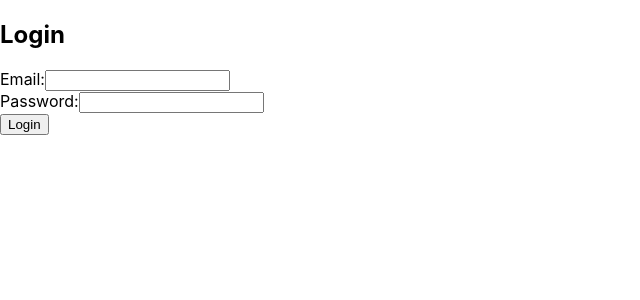
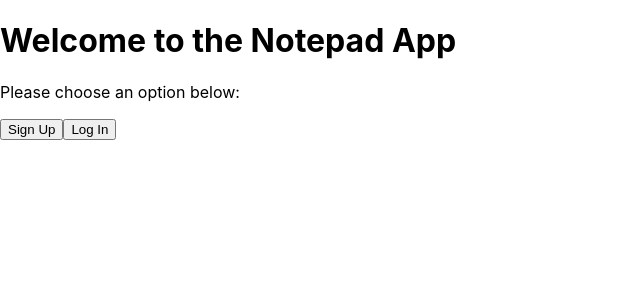
Before and after one commit to wemcdona/notepad-app, a React (Create React App) app in the folder frontend/: page / in a window 1280 px wide. Before the commit this address led to /login. Shown: the top 300 px of the page, without its empty margins (0-640 px from the left). Built offline with nearby package versions, Linux system fonts and the light colour scheme.

Commit message:
user authentication bug fixes

```diff
--- a/frontend/src/App.js
+++ b/frontend/src/App.js
@@ -1,6 +1,7 @@
 import React, { useState, useEffect } from 'react';
-import { BrowserRouter as Router, Route, Routes } from 'react-router-dom'; // Updated import
+import { BrowserRouter as Router, Route, Routes } from 'react-router-dom';
 import axios from 'axios';
+import Home from './components/Home'; // New Home component
 import Login from './components/Login';
 import Register from './components/Register';
 import PrivateRoute from './components/PrivateRoute';
@@ -20,9 +21,10 @@ const App = () => {
   return (
     <Router>
       <Routes>
+        <Route path="/" element={<Home />} /> {/* Home as the default route */}
         <Route path="/login" element={<Login setAuthToken={setAuthToken} />} />
         <Route path="/register" element={<Register setAuthToken={setAuthToken} />} />
-        <Route path="/" element={<PrivateRoute component={NoteApp} />} />
+        <Route path="/app" element={<PrivateRoute component={NoteApp} />} /> {/* Protected route for the Note App */}
       </Routes>
     </Router>
   );
--- /dev/null
+++ b/frontend/src/components/Home.js
@@ -0,0 +1,21 @@
+import React from 'react';
+import { Link } from 'react-router-dom';
+
+const Home = () => {
+  return (
+    <div>
+      <h1>Welcome to the Notepad App</h1>
+      <p>Please choose an option below:</p>
+      <div>
+        <Link to="/register">
+          <button>Sign Up</button>
+        </Link>
+        <Link to="/login">
+          <button>Log In</button>
+        </Link>
+      </div>
+    </div>
+  );
+};
+
+export default Home;
--- a/frontend/src/components/Login.js
+++ b/frontend/src/components/Login.js
@@ -1,12 +1,12 @@
 import React, { useState } from 'react';
 import axios from 'axios';
-import { useNavigate } from 'react-router-dom'; // Updated import
+import { useNavigate, Link } from 'react-router-dom';
 
 const Login = ({ setAuthToken }) => {
   const [email, setEmail] = useState('');
   const [password, setPassword] = useState('');
   const [error, setError] = useState('');
-  const navigate = useNavigate(); // Updated
+  const navigate = useNavigate();
 
   const handleSubmit = async (e) => {
     e.preventDefault();
@@ -17,7 +17,7 @@ const Login = ({ setAuthToken }) => {
       });
       localStorage.setItem('token', response.data.token);
       setAuthToken(response.data.token);
-      navigate('/'); // Updated
+      navigate('/app');
     } catch (err) {
       setError('Invalid credentials');
     }
@@ -25,7 +25,7 @@ const Login = ({ setAuthToken }) => {
 
   return (
     <div>
-      <h2>Login</h2>
+      <h2>Log In</h2>
       {error && <p>{error}</p>}
       <form onSubmit={handleSubmit}>
         <div>
@@ -46,8 +46,9 @@ const Login = ({ setAuthToken }) => {
             required
           />
         </div>
-        <button type="submit">Login</button>
+        <button type="submit">Log In</button>
       </form>
+      <p>Don't have an account? <Link to="/register">Sign Up</Link></p>
     </div>
   );
 };
--- a/frontend/src/components/PrivateRoute.js
+++ b/frontend/src/components/PrivateRoute.js
@@ -1,5 +1,5 @@
 import React from 'react';
-import { Route, Navigate } from 'react-router-dom';
+import { Navigate } from 'react-router-dom';
 
 const PrivateRoute = ({ component: Component, ...rest }) => {
   const isAuthenticated = !!localStorage.getItem('token');
--- a/frontend/src/components/Register.js
+++ b/frontend/src/components/Register.js
@@ -1,13 +1,13 @@
 import React, { useState } from 'react';
 import axios from 'axios';
-import { useNavigate } from 'react-router-dom'; // Updated import
+import { useNavigate, Link } from 'react-router-dom';
 
 const Register = ({ setAuthToken }) => {
   const [email, setEmail] = useState('');
   const [username, setUsername] = useState('');
   const [password, setPassword] = useState('');
   const [error, setError] = useState('');
-  const navigate = useNavigate(); // Updated
+  const navigate = useNavigate();
 
   const handleSubmit = async (e) => {
     e.preventDefault();
@@ -19,7 +19,7 @@ const Register = ({ setAuthToken }) => {
       });
       localStorage.setItem('token', response.data.token);
       setAuthToken(response.data.token);
-      navigate('/'); // Updated
+      navigate('/app');
     } catch (err) {
       setError('Registration failed');
     }
@@ -27,7 +27,7 @@ const Register = ({ setAuthToken }) => {
 
   return (
     <div>
-      <h2>Register</h2>
+      <h2>Sign Up</h2>
       {error && <p>{error}</p>}
       <form onSubmit={handleSubmit}>
         <div>
@@ -57,8 +57,9 @@ const Register = ({ setAuthToken }) => {
             required
           />
         </div>
-        <button type="submit">Register</button>
+        <button type="submit">Sign Up</button>
       </form>
+      <p>Already have an account? <Link to="/login">Log In</Link></p>
     </div>
   );
 };
```
